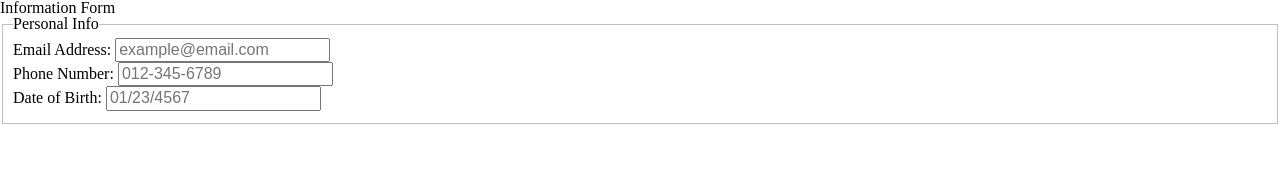
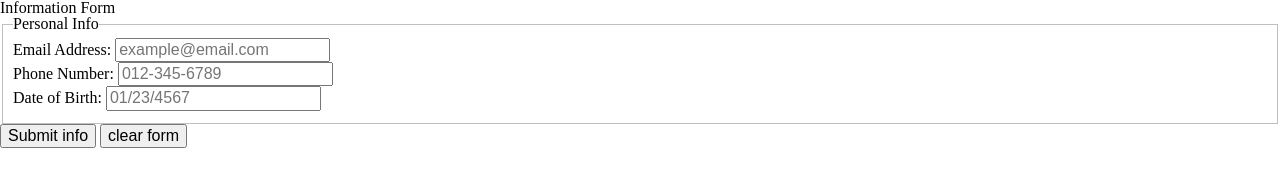
Before and after one commit to spring362/lab2, a plain HTML site: page index.html in a window 1280 px wide. Drawn offline with Linux system fonts and the light colour scheme.

Commit message:
Update index.html
added submit button and clear form

```diff
--- a/index.html
+++ b/index.html
@@ -22,6 +22,8 @@
       <label>Date of Birth: <input type="dateBirth" name="DOB_field" placeholder="01/23/4567" ></label>
     </div>
   </fieldset>
+    <input type="submit" value="Submit info">
+    <input type="reset" value="clear form">
   </form>
 </body>
 </html>
```
